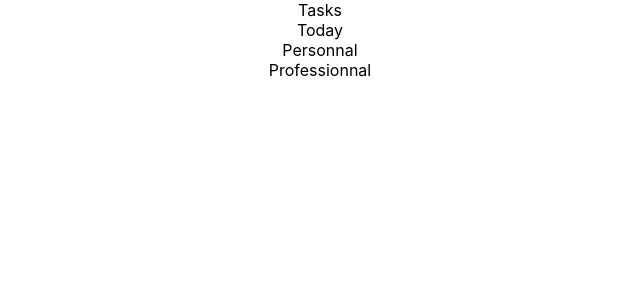
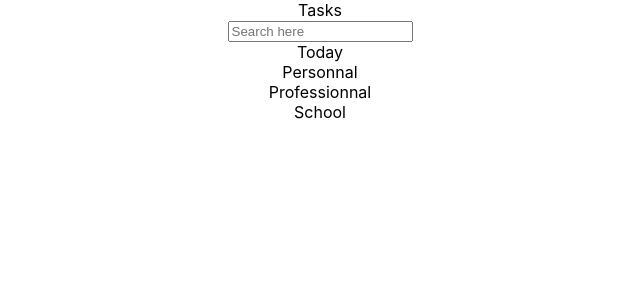
Before and after one commit to BarthPaleologue/Todolist, a React (Create React App) app: page / in a window 1280 px wide. Shown: the top 300 px of the page, without its empty margins (320-960 px from the left). Built offline with nearby package versions, Linux system fonts and the light colour scheme.

Commit message:
add compatibility between category display and localStorage

```diff
--- a/package.json
+++ b/package.json
@@ -11,6 +11,7 @@
     "@types/react": "^18.0.28",
     "@types/react-dom": "^18.0.11",
     "date-fns": "^2.29.3",
+    "fs": "^0.0.1-security",
     "react": "^18.2.0",
     "react-datepicker": "^4.11.0",
     "react-dom": "^18.2.0",
--- a/src/components/Categories.tsx
+++ b/src/components/Categories.tsx
@@ -1,18 +1,56 @@
-import React from 'react';
-import lst_categories from '../indexes/categories.json'
+import React,  {useState} from 'react';
+import fs from 'fs'
+import categories from '../indexes/categories.json'
+import { Task, TaskList } from '../task';
+import {loadTodosFromLocalStorage, saveTodosToLocalStorage} from '../utils/localStorage';
 
-// const lst_categories = [];
+
+const local_categories: TaskList[] = categories.map( (cat) => ({
+    title: cat.title,
+    tasks: cat.tasks.map( (task) =>  ({
+        title: task.title,
+        details: task.details,
+        isComplete: task.isComplete,
+        date: task.date ? new Date(task.date) : undefined,
+        location: task.location ? task.location : undefined,
+        sharedWith: task.sharedWith ? task.sharedWith : undefined,
+    }))
+}));
+
+saveTodosToLocalStorage(local_categories);
+
+console.log(localStorage);
+const lst_categories: TaskList[] = loadTodosFromLocalStorage();
 
 const Categories = () => {
-    const newArr = lst_categories.map( (elem) => {
-            return <div key={elem.id} > {elem.name}</div>;
+    // Render all categories
+    const newArr = lst_categories.map( (cat) => {
+            return <div key={cat.title} className="category-item" > {cat.title}</div>;
         });
+
+    // SearchBar
+    const [searchInput, setSearchInput] = useState("");
+    const handleChange = (e: React.ChangeEvent<HTMLInputElement>) => {
+            e.preventDefault();
+            setSearchInput(e.target.value);
+        };
+
+    // if (searchInput.length > 0) {
+    //     lst_tasks.filter((task) => {
+    //         return task.title.match(searchInput);
+    //     });
+    // }
 
     return (
     <div className='category'>
         <div className='category-header'> Tasks </div>
+        <input
+            type="search"
+            placeholder="Search here"
+            onChange={handleChange}
+            value={searchInput} />
         <div className='today'> Today </div>
-        <div className='categories-list'>
+        <div className='category-list'>
             {newArr}
         </div>
     </div>
--- a/src/indexes/categories.json
+++ b/src/indexes/categories.json
@@ -1,11 +1,10 @@
 [
     {
-        "id": "perso",
-        "name": "Personnal",
-        "elements": [
+        "title": "Personnal",
+        "tasks": [
             {
                 "title": "Task 1",
-                "details": "Lorem ipsum dolor sit amet, consectetur adipiscing elit, sed do eiusmod tempor incididunt ut labore et dolore magna aliqua. Ut enim ad minim veniam, quis nostrud exercitation ullamco laboris nisi ut aliquip ex ea commodo consequat. Duis aute irure dolor in reprehenderit in voluptate velit esse cillum dolore eu fugiat nulla pariatur. Excepteur sint occaecat cupidatat non proident, sunt in culpa qui officia deserunt mollit anim id est laborum.",
+	 	 	 	 "details": "To define",
                 "isComplete": false,
                 "date": null,
                 "location": null,
@@ -13,7 +12,7 @@
             },
             {
                 "title": "Task 2",
-                "details": "Lorem ipsum dolor sit amet, consectetur adipiscing elit, sed do eiusmod tempor incididunt ut labore et dolore magna aliqua. Ut enim ad minim veniam, quis nostrud exercitation ullamco laboris nisi ut aliquip ex ea commodo consequat. Duis aute irure dolor in reprehenderit in voluptate velit esse cillum dolore eu fugiat nulla pariatur. Excepteur sint occaecat cupidatat non proident, sunt in culpa qui officia deserunt mollit anim id est laborum.",
+	 	 	 	 "details": "To define",
                 "isComplete": false,
                 "date": null,
                 "location": null,
@@ -22,12 +21,11 @@
         ]
     },
     {
-        "id": "pro",
-        "name": "Professionnal",
-        "elements": [
+        "title": "Professionnal",
+        "tasks": [
             {
                 "title": "Task 1",
-                "details": "Lorem ipsum dolor sit amet, consectetur adipiscing elit, sed do eiusmod tempor incididunt ut labore et dolore magna aliqua. Ut enim ad minim veniam, quis nostrud exercitation ullamco laboris nisi ut aliquip ex ea commodo consequat. Duis aute irure dolor in reprehenderit in voluptate velit esse cillum dolore eu fugiat nulla pariatur. Excepteur sint occaecat cupidatat non proident, sunt in culpa qui officia deserunt mollit anim id est laborum.",
+	 	 	 	 "details": "To define",
                 "isComplete": false,
                 "date": null,
                 "location": null,
@@ -35,7 +33,28 @@
             },
             {
                 "title": "Task 2",
-                "details": "Lorem ipsum dolor sit amet, consectetur adipiscing elit, sed do eiusmod tempor incididunt ut labore et dolore magna aliqua. Ut enim ad minim veniam, quis nostrud exercitation ullamco laboris nisi ut aliquip ex ea commodo consequat. Duis aute irure dolor in reprehenderit in voluptate velit esse cillum dolore eu fugiat nulla pariatur. Excepteur sint occaecat cupidatat non proident, sunt in culpa qui officia deserunt mollit anim id est laborum.",
+	 	 	 	 "details": "To define",
+                "isComplete": false,
+                "date": null,
+                "location": null,
+                "sharedWith":null
+                }
+        ]
+    },
+    {
+        "title": "School",
+        "tasks": [
+            {
+                "title": "Task 1",
+	 	 	 	 "details": "To define",
+                "isComplete": false,
+                "date": null,
+                "location": null,
+                "sharedWith":null
+            },
+            {
+                "title": "Task 2",
+	 	 	 	 "details": "To define",
                 "isComplete": false,
                 "date": null,
                 "location": null,
@@ -43,4 +62,5 @@
                 }
         ]
     }
+
 ]
--- a/src/utils/localStorage.ts
+++ b/src/utils/localStorage.ts
@@ -1,6 +1,6 @@
 import { Task, TaskList } from "../task";
 
-const TODO_KEY = 'todo_lists';
+export const TODO_KEY = 'todo_lists';
 
 export function loadTodosFromLocalStorage(): TaskList[] {
     const todos = localStorage.getItem(TODO_KEY);
```
Also changed, not shown: 1 other file (tests, documents, lock files or other folders).
